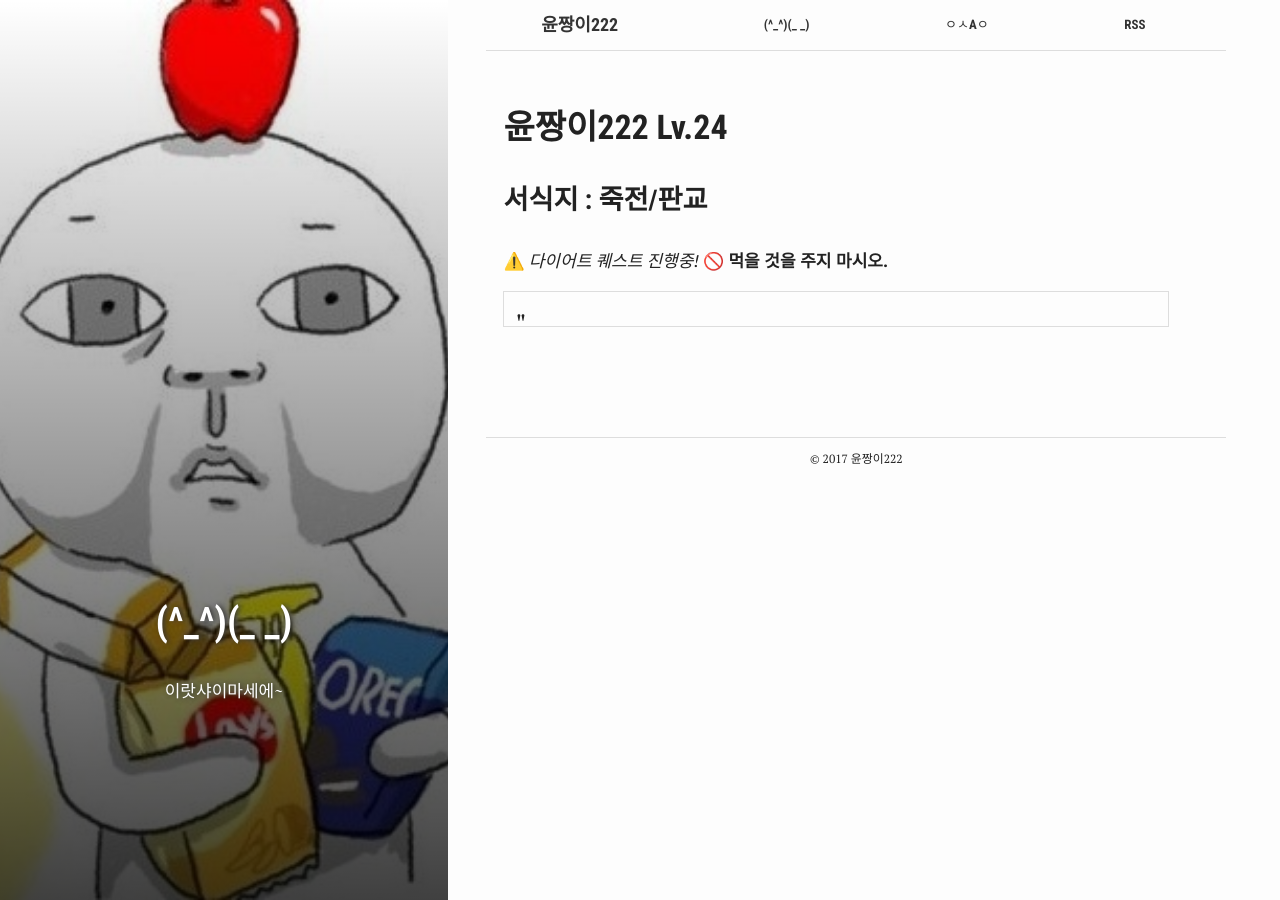
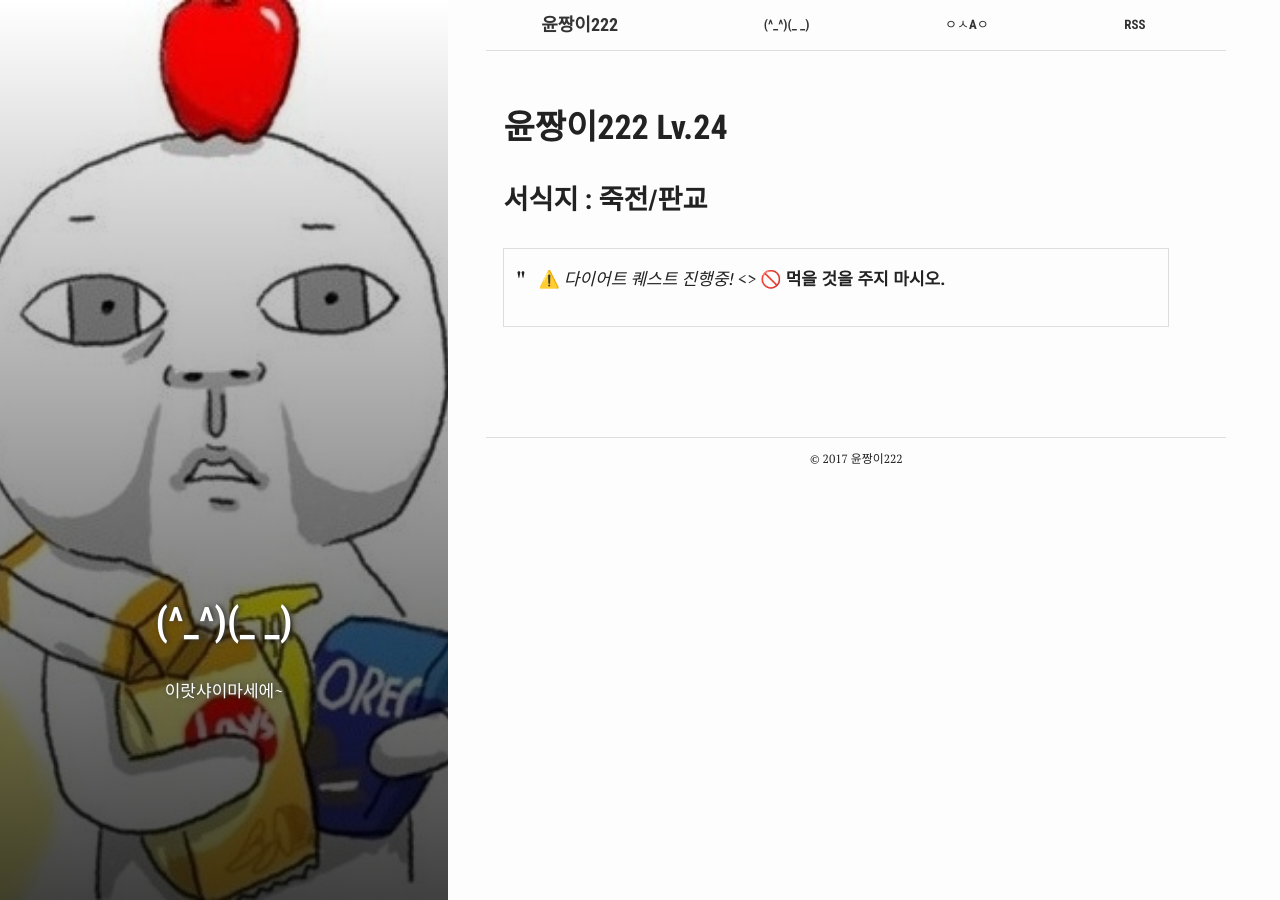
Before and after one commit to yunzzang222/queserasera_zz, a Jekyll site: the page built from (^_^)(_ _).md, in a window 1280 px wide. Built offline with Jekyll 4.4.1, drawn with Linux system fonts in a browser that asks for light colours.

Commit message:
Update (^_^)(_ _).md

```diff
--- a/(^_^)(_ _).md
+++ b/(^_^)(_ _).md
@@ -13,7 +13,5 @@ active: (^_^)(_ _)
 
 
 
-⚠️ *다이어트 퀘스트 진행중!*
-🚫 **먹을 것을 주지 마시오.**
-
->
+> ⚠️ *다이어트 퀘스트 진행중!* <>
+  🚫 **먹을 것을 주지 마시오.**
```
